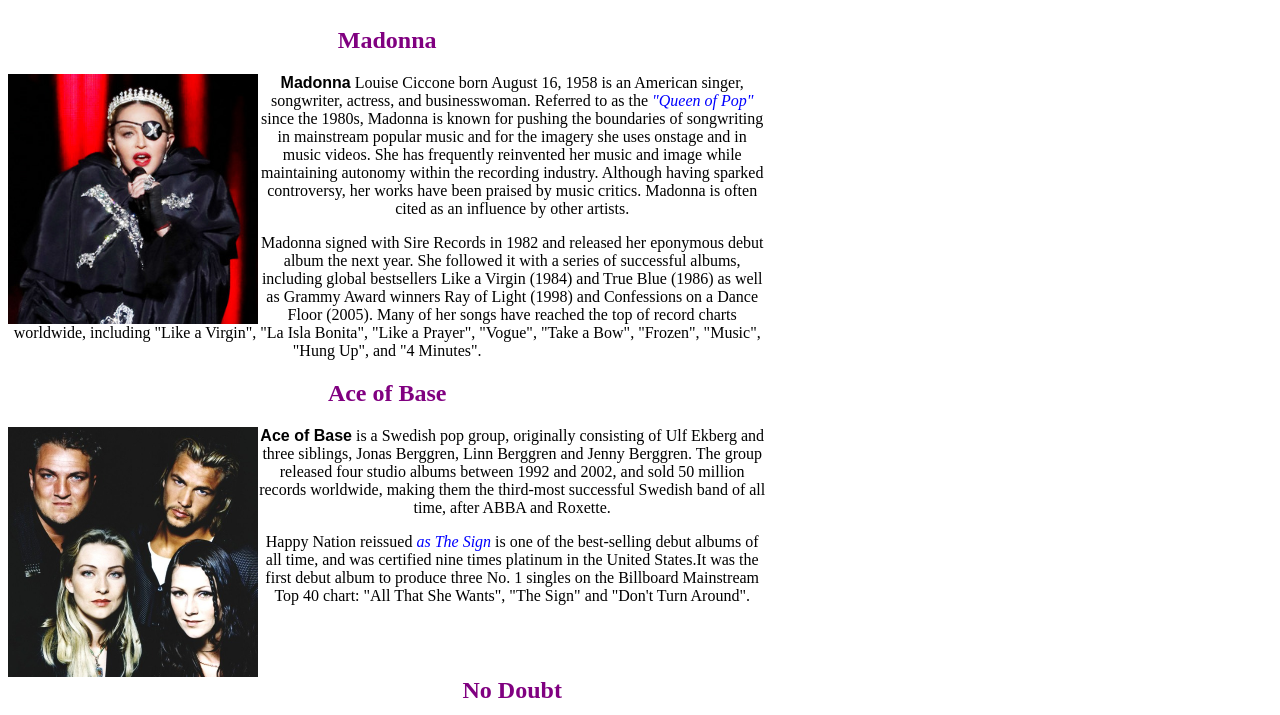
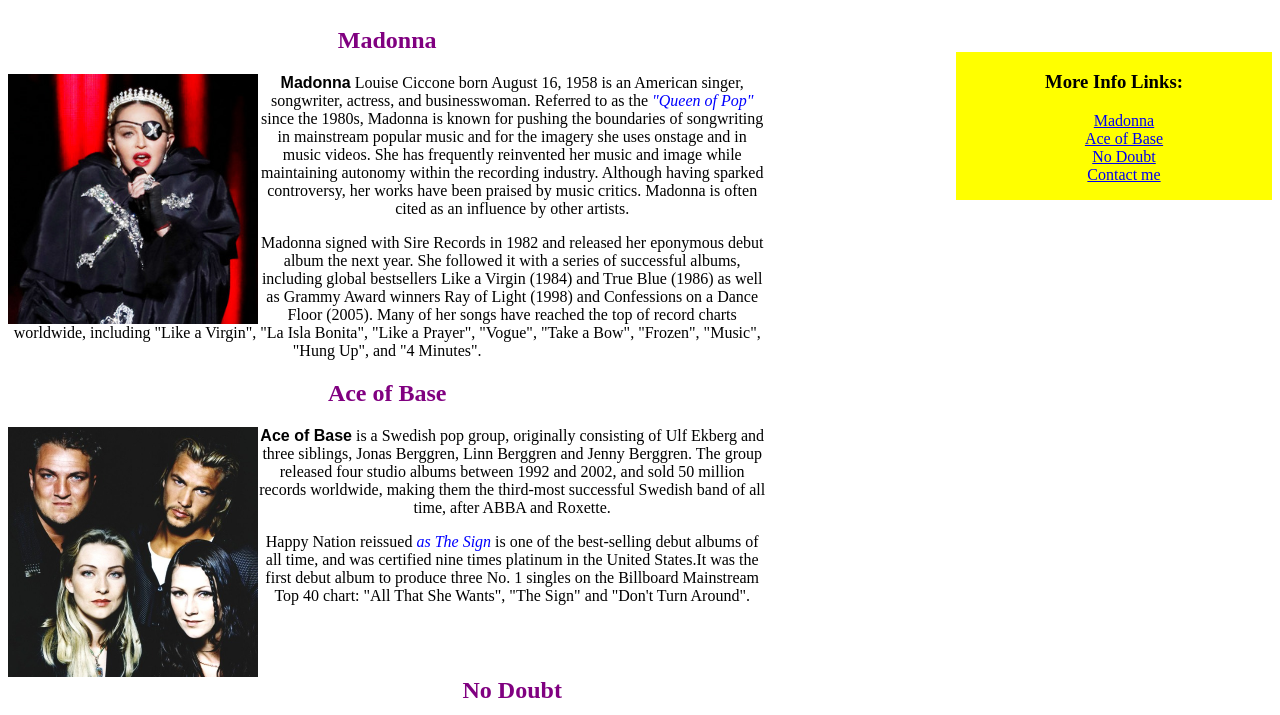
Before and after one commit to zmazieva78/favorite-band, a plain HTML site: page index.html in a window 1280 px wide. Shown: the part 85-800 px from the top of the page. Drawn offline with Linux system fonts and the light colour scheme.

Commit message:
add sidebar

```diff
--- a/css/styles.css
+++ b/css/styles.css
@@ -25,3 +25,14 @@ h1 {
 h2 {
   color: purple;
 }
+.sidebar {
+  float: right;
+  width: 25%;
+  background-color: yellow;
+  margin-top: 25px;
+
+}
+li {
+  list-style-type: none;
+  margin-right: 20px;
+}
--- a/index.html
+++ b/index.html
@@ -6,6 +6,16 @@
   </head>
   <body>
     <h1>My Favorite Bands</h1>
+    <div class="sidebar">
+    <h3>More Info Links:</h3>
+      <ul>
+        <li><a href="https://en.wikipedia.org/wiki/Madonna_(entertainer)">Madonna</a></li>
+        <li><a href="https://en.wikipedia.org/wiki/Ace_of_Base">Ace of Base</a></li>
+        <li><a href="https://en.wikipedia.org/wiki/No_Doubt">No Doubt</a></li>
+        <li><a href="mailto:webmaster@example.com">Contact me</a></li>
+      </ul>
+    </div>
+
     <div class="column">
       <h2>Madonna</h2>
       <img src="img/madonna.jpg" alt="Madonna">
```
